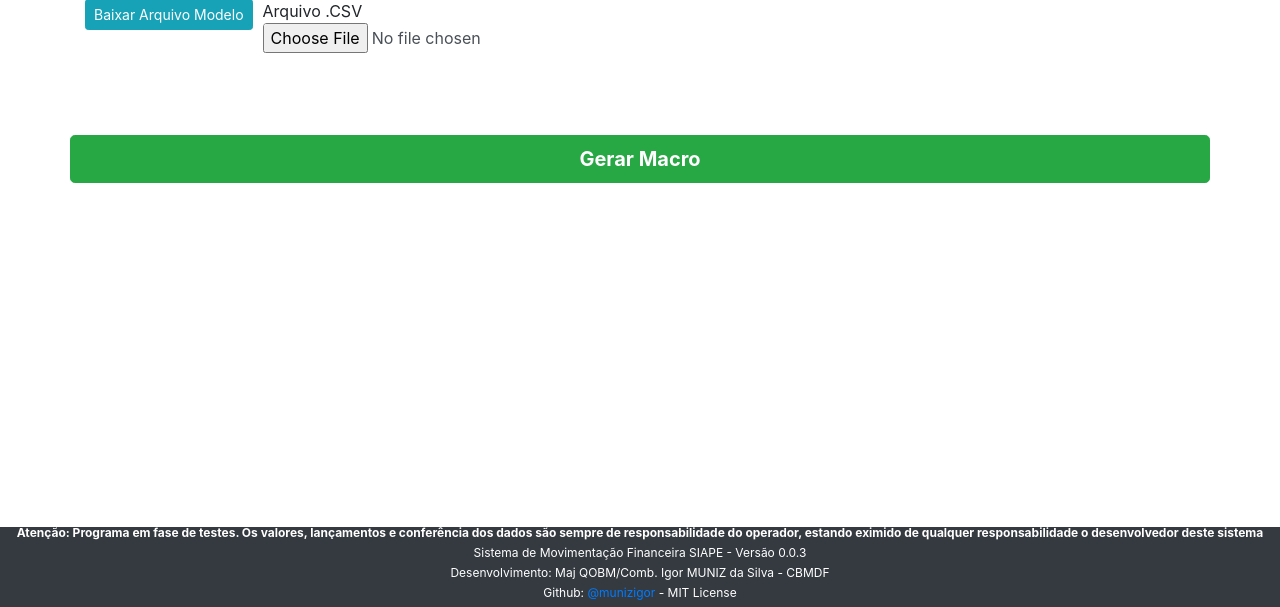
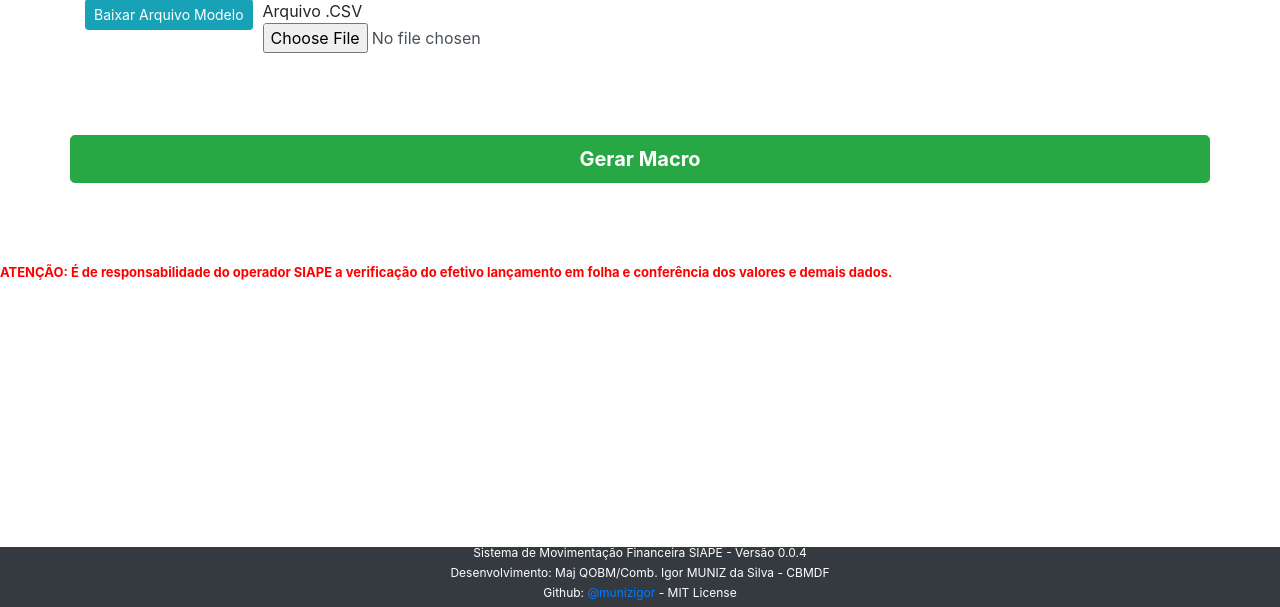
Before and after one commit to munizigor/sismovfin, a Django app: page / in a window 1280 px wide. Shown: the part 193-800 px from the top of the page. Run offline with Django 3.2, Linux system fonts and the light colour scheme; some libraries are stand-ins or nearby versions.

Commit message:
makedir para zipfiles

```diff
--- a/macros_siape/macros_siape/macros.py
+++ b/macros_siape/macros_siape/macros.py
@@ -366,6 +366,7 @@ def baixar_macro(op, query):
             print('Tempo para execução MACROS: ' + str(time.time() - start_time))
 
     zip_path = os.path.join(settings.MEDIA_ROOT, r'main/zip_files' + '/' + fname + ".zip")
+    os.makedirs(os.path.dirname(zip_path), exist_ok=True)
     zipdir(file_path, zip_path)
     response = HttpResponse(open(zip_path, 'rb'), content_type='application/zip')
     response['Content-Disposition'] = 'attachment; filename= Macro.zip'
--- a/macros_siape/templates/base.html
+++ b/macros_siape/templates/base.html
@@ -61,12 +61,13 @@
 
             {% block main_page %}
             {% endblock %}
+	<div style="margin-top:80px;color:red">
+		<p style="font-size: 13px;"><b>ATENÇÃO: É de responsabilidade do operador SIAPE a verificação do efetivo lançamento em folha
+			e conferência dos valores e demais dados.</b></p>
+	</div>
+	<footer>
 
-
-	<footer>
-		<p style="font-size: 12px;"><b>Atenção: Programa em fase de testes. Os valores, lançamentos e conferência dos dados são sempre de responsabilidade do operador,
-			estando eximido de qualquer responsabilidade o desenvolvedor deste sistema</b></p>
-		<p>Sistema de Movimentação Financeira SIAPE - Versão 0.0.3</p>
+		<p>Sistema de Movimentação Financeira SIAPE - Versão 0.0.4</p>
 		<p>Desenvolvimento: Maj QOBM/Comb. Igor MUNIZ da Silva - CBMDF</p>
 		<p>Github: <a href="https://github.com/munizigor/sismovfin" target="_blank">@munizigor</a> - MIT License</p>
 	</footer>
```
Also changed, not shown: macros_siape/main/views.py (+0 -15 lines).
